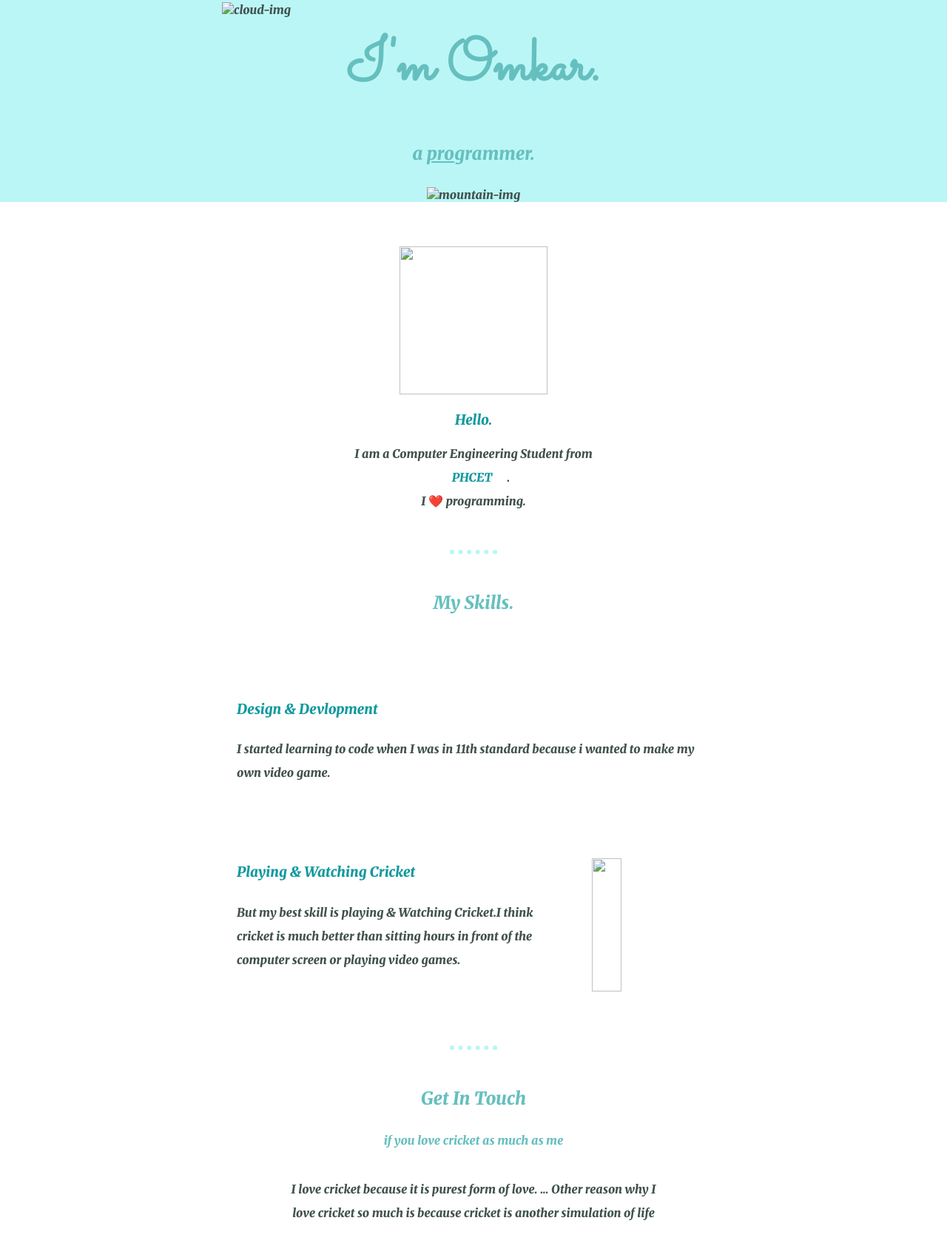
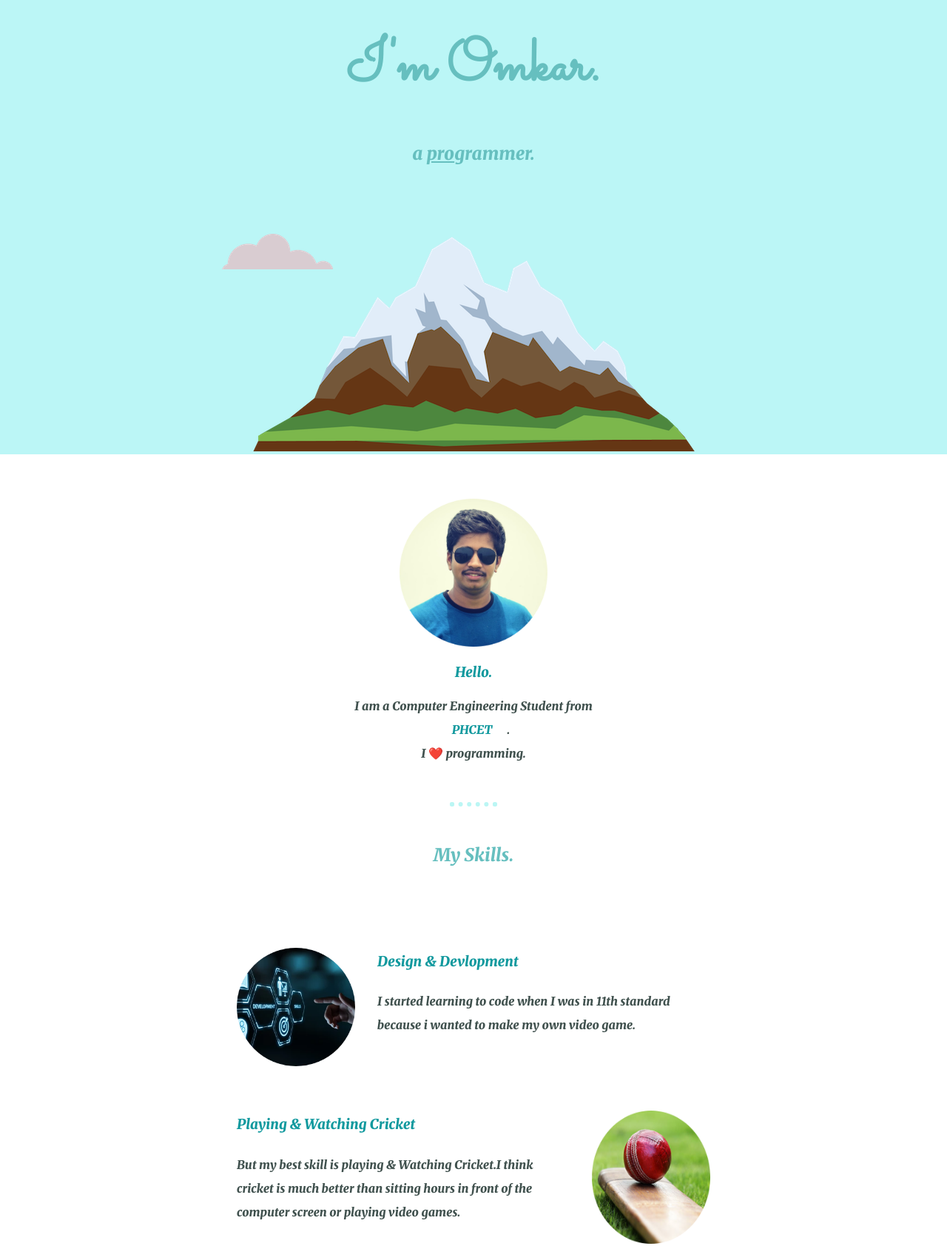
Before and after one commit to Believer08/My-Site, a plain HTML site: page index.html in a window 1280 px wide. Shown: the part 138-1822 px from the top of the page at 74% size. Drawn offline with Linux system fonts and the light colour scheme; files that its build step writes are made by us from their sources.

Commit message:
Update index.html

```diff
--- a/index.html
+++ b/index.html
@@ -4,7 +4,7 @@
 <head>
   <meta charset="utf-8">
   <title>Omkar Berde</title>
-  <link rel="stylesheet" href="css/style.css">
+  <link rel="stylesheet" href="style.css">
   <link rel="icon" href="favicon.ico">
   <link rel="preconnect" href="https://fonts.gstatic.com">
 <link href="https://fonts.googleapis.com/css2?family=Merriweather:ital,wght@1,900&family=Montserrat:ital,wght@1,100&family=Sacramento&display=swap" rel="stylesheet">
@@ -12,15 +12,15 @@
 
 <body>
   <div class="top-container">
-    <img class="top-cloud"src="image/cloud.png" alt="cloud-img">
+    <img class="top-cloud"src="cloud.png" alt="cloud-img">
     <h1>I'm Omkar.</h1>
     <h2>a <span class="pro">pro</span>grammer.</h2>
-    <img class="bottom-cloud" src="image/cloud.png" alt="cloud-img">
-    <img src="image/mountain.png" alt="mountain-img">
+    <img class="bottom-cloud" src="cloud.png" alt="cloud-img">
+    <img src="mountain.png" alt="mountain-img">
   </div>
   <div class="middle-container">
     <div class="profile">
-      <img src="image/profilepic.png" alt="" height="200px" width="200px">
+      <img src="profilepic.png" alt="" height="200px" width="200px">
       <h3>Hello.</h3>
       <p class="intro">I am a Computer Engineering Student from <a href="https://phcet.ac.in/">PHCET</a>.<br> I ❤️ programming. </p>
     </div>
@@ -28,12 +28,12 @@
     <div class="skills">
       <h2>My Skills.</h3>
       <div class="skill-row">
-        <img class="code" src="image/skill.png" alt="">
+        <img class="code" src="skill.png" alt="">
         <h3>Design & Devlopment</h3>
         <p>I started learning to code when I was in 11th standard because i wanted to make my own video game.</p>
       </div>
       <div class="skill-row">
-        <img class="cricket" src="image/cric.png" alt="" height="180px" width="250px">
+        <img class="cricket" src="cric.png" alt="" height="180px" width="250px">
         <h3>Playing & Watching Cricket</h3>
         <p>But my best skill is playing & Watching Cricket.I think cricket is much better than sitting hours in front of the computer screen or playing video games.</p>
       </div>
```
